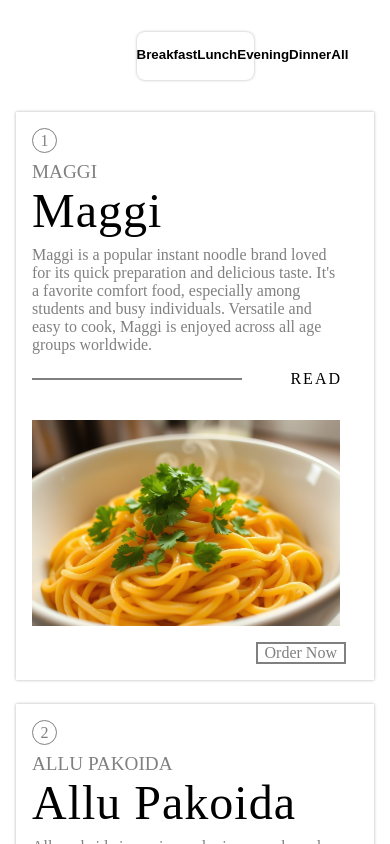
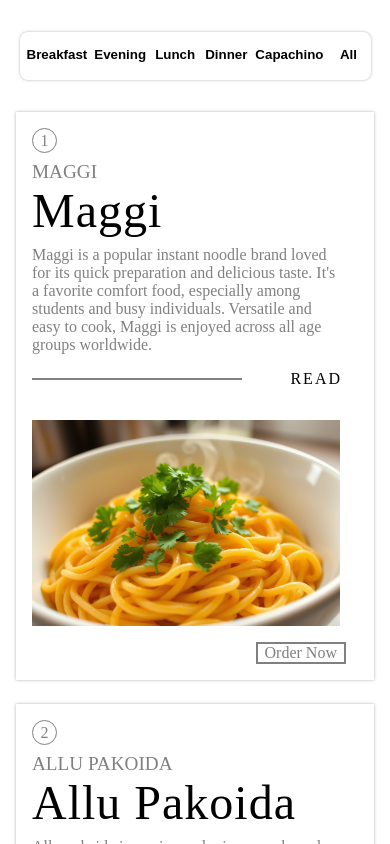
Before and after one commit to muktinathrajbanshi/reactFiveProject, a React (Create React App) app: page / in a window 390 px wide. Shown: the top 844 px of the page. Built offline with nearby package versions, Linux system fonts and the light colour scheme.

Commit message:
finally responsive and fetching data with props is completed

```diff
--- a/src/component/Basics/MenuCard.js
+++ b/src/component/Basics/MenuCard.js
@@ -1,30 +1,31 @@
 import React from 'react'
 
 const MenuCard = ({menuData}) => {
-    // console.log(menuData);
+
   return (
     <>
 
         <section className="main-card--container">
         {
             menuData.map((curElem) => {
+                const {id, name, category, image, description} = curElem;
                 return (
                     <>
-                         <div className="card-container" key={curElem.id}>
+                         <div className="card-container" key={id}>
                           <div className="card">
                             <div className="card-body">
-                                <span className="card-number card-circle subtle">{curElem.id}</span>
-                                <span className="card-author subtle">{curElem.name}</span>
-                                <h2 className="card-title">{curElem.name}</h2>
+                                <span className="card-number card-circle subtle">{id}</span>
+                                <span className="card-author subtle">{name}</span>
+                                <h2 className="card-title">{name}</h2>
                                 <span className="card-description subtle">
-                                {curElem.description}
+                                {description}
                                 </span>
                                 <div className="card-read">
                                  <span className="line"></span>
                                  <span className="read-text">Read</span>
                                 </div>
                             </div>
-                            <img src={curElem.image} alt="images" className="card-media" />
+                            <img src={image} alt="images" className="card-media" />
                             <span className="card-tag subtle">Order Now</span>
                         </div>
                     </div>
--- /dev/null
+++ b/src/component/Basics/Navbar.js
@@ -0,0 +1,22 @@
+import React from 'react'
+
+const Navbar = ({filterItem, menuList}) => {
+  return (
+    <>
+      <nav className="navbar">
+        <div className="btn-group">
+
+           {
+            menuList.map((curElem) => {
+                return (
+                    <button className="btn-group__item" onClick={() => filterItem(curElem)}>{curElem}</button>
+                );
+            })
+           }
+        </div>
+      </nav>
+    </>
+  )
+}
+
+export default Navbar;
--- a/src/component/Basics/Resturant.js
+++ b/src/component/Basics/Resturant.js
@@ -2,12 +2,32 @@
 import "./style.css";
 import Menu from "./menuApi";
 import MenuCard from './MenuCard';
+import Navbar from './Navbar';
+
+const uniqueList = [
+  ... new Set(
+    Menu.map((curElem) => {
+    return curElem.category;
+  })
+  ),
+  "All",
+];
+
+console.log(uniqueList);
+
 
 const Resturant = () => {
 
   const [menuData, setMenuData] = useState(Menu);
+  const [menuList, setMenuList] = useState(uniqueList);
 
   const filterItem = (category) => {
+
+    if(category === "All") {
+      setMenuData(Menu);
+      return;
+    }
+
     const updatedList = Menu.filter((curElem) => {
         return curElem.category === category;
     });
@@ -16,15 +36,7 @@
 
   return (
     <>
-      <nav className="navbar">
-        <div className="btn-group">
-          <button className="btn-group__item" onClick={() => filterItem("breakfast")}>Breakfast</button>
-          <button className="btn-group__item" onClick={() => filterItem("lunch")}>Lunch</button>
-          <button className="btn-group__item" onClick={() => filterItem("evening")}>Evening</button>
-          <button className="btn-group__item" onClick={() => filterItem("dinner")}>Dinner</button>
-          <button className="btn-group__item" onClick={() => setMenuData(Menu)}>All</button>
-        </div>
-      </nav>
+      <Navbar filterItem={filterItem} menuList = {menuList} />
       <MenuCard menuData={menuData} />
     </>
   );
--- a/src/component/Basics/menuApi.js
+++ b/src/component/Basics/menuApi.js
@@ -74,7 +74,7 @@
      {
         id: 10,
         image: "../images/samosa.png",
-        name: "samosa",
+        name: "capachino",
         category: "capachino",
         price: "Rs.25",
         description: "Samosa is a popular Indian snack with a crispy, golden crust filled with spiced potatoes, peas, or meat. Triangular in shape, it's deep-fried and served with chutney. Samosas are loved for their savory taste and are enjoyed across cultures."
--- a/src/component/Basics/style.css
+++ b/src/component/Basics/style.css
@@ -34,6 +34,7 @@
   outline: none;
   font-weight: bold;
   width: 4rem;
+  text-transform: capitalize;
   border-bottom: 3px solid transparent;
   transition: 0.3s ease;
   -webkit-transition: 0.3s ease;
@@ -173,4 +174,11 @@
     margin-left: 15rem;
     width: 25%;
   }
+
+  .navbar .btn-group {
+    width: 90%;
+    height: 3rem;
+    gap: 7px;
+    padding-left: 7px;
+  }
 }
```
Also changed, not shown: 1 other file (tests, documents, lock files or other folders).
